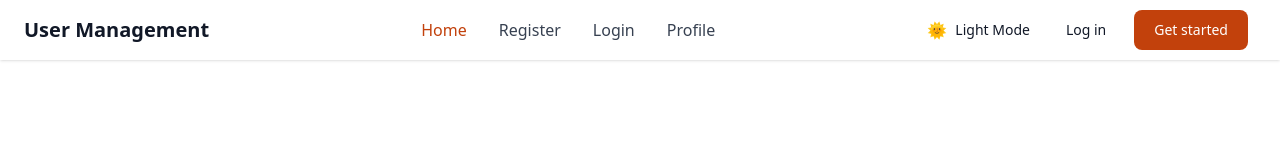
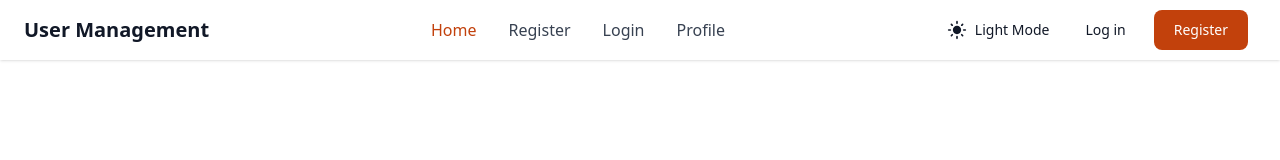
Before and after one commit to sohail019/User-Management-System, a React (Vite) app in the folder frontend/: page / in a window 1280 px wide. Shown: the top 160 px of the page. Built offline with nearby package versions, Linux system fonts and the light colour scheme.

Commit message:
Created Frontend Register and Login page

```diff
--- a/frontend/src/App.jsx
+++ b/frontend/src/App.jsx
@@ -11,7 +11,7 @@ function App() {
           theme === "dark" ? "dark" : ""
         }bg-white text-black dark:bg-[#131314] dark:text-[#c4c7c5] h-screen`}>
       <Header />
-      <div className="mt-14">
+      <div className="mt-8">
           <Outlet />
       </div>
     </div>
--- a/frontend/src/components/Header.jsx
+++ b/frontend/src/components/Header.jsx
@@ -1,6 +1,7 @@
 import { Link, NavLink } from "react-router-dom";
 import { useContext } from "react";
 import { ThemeContext } from "../contexts/ThemeContext";
+import { MdDarkMode, MdLightMode } from "react-icons/md";
 
 export const Header = () => {
   const { theme, toggleTheme } = useContext(ThemeContext); // Access theme and toggleTheme
@@ -22,12 +23,16 @@ export const Header = () => {
             {/* Theme toggle */}
             <div
               onClick={toggleTheme}
-              className="flex items-center cursor-pointer mr-4"
+              className="flex items-center cursor-pointer mr-4 text-xl"
             >
               {theme === "light" ? (
-                <span className="text-gray-900">🌞</span> // Light mode icon
+                <span className="text-gray-900">
+                  <MdLightMode />
+                </span> // Light mode icon
               ) : (
-                <span className="text-gray-100">🌙</span> // Dark mode icon
+                <span className="text-gray-100">
+                  <MdDarkMode />
+                </span> // Dark mode icon
               )}
               <p className="ml-2 text-sm text-gray-900 dark:text-gray-100">
                 {theme === "light" ? "Light Mode" : "Dark Mode"}
@@ -35,17 +40,17 @@ export const Header = () => {
             </div>
             {/* Login button */}
             <Link
-              to="#"
+              to="/login"
               className="text-gray-900 dark:text-gray-100 hover:bg-gray-50 dark:hover:bg-gray-800 focus:ring-4 focus:ring-gray-300 font-medium rounded-lg text-sm px-4 lg:px-5 py-2 lg:py-2.5 mr-2 focus:outline-none"
             >
               Log in
             </Link>
             {/* Get Started button */}
             <Link
-              to="#"
+              to="/register"
               className="text-white bg-orange-700 hover:bg-orange-800 focus:ring-4 focus:ring-orange-300 font-medium rounded-lg text-sm px-4 lg:px-5 py-2 lg:py-2.5 mr-2 focus:outline-none"
             >
-              Get started
+              Register
             </Link>
           </div>
           <div
--- a/frontend/src/pages/Register.jsx
+++ b/frontend/src/pages/Register.jsx
@@ -1,7 +1,6 @@
 import React, { useContext, useState } from "react";
 import axios from "axios";
 import { Link, useNavigate } from "react-router-dom";
-import { MdDarkMode, MdLightMode } from "react-icons/md";
 import { IoMdLock, IoMdMail, IoMdPerson } from "react-icons/io";
 
 export const Register = () => {
```
